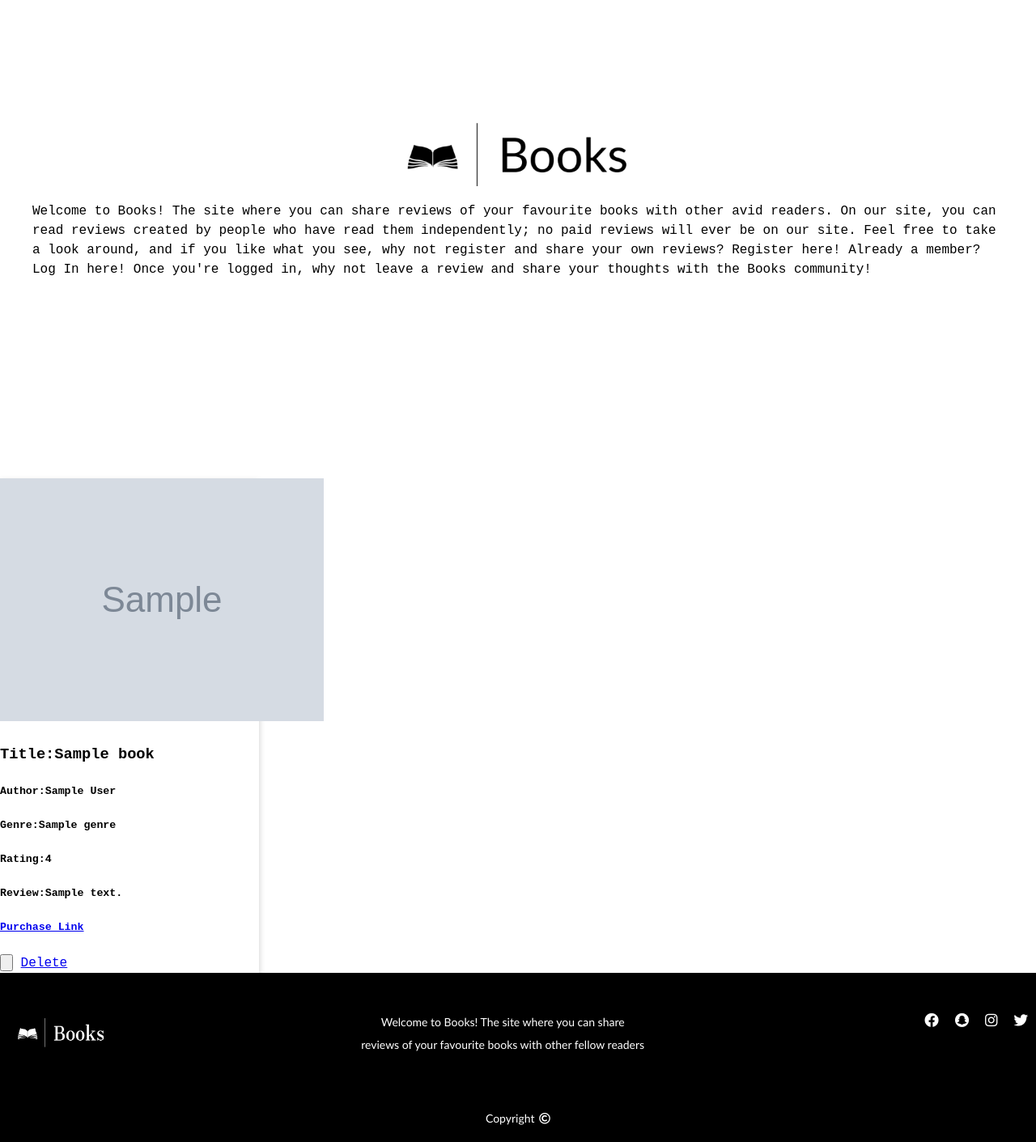
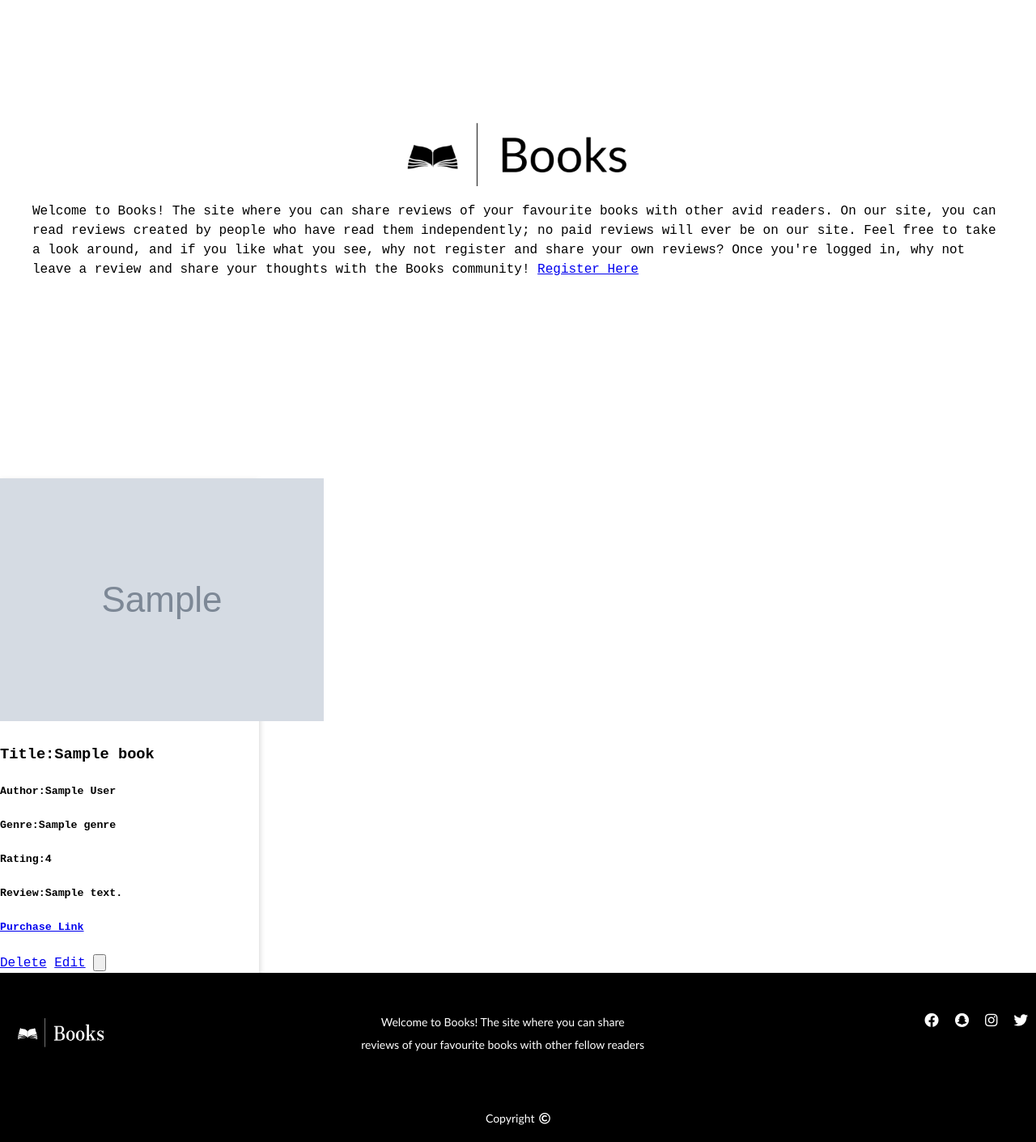
Before and after one commit to IzzySoprano/Books-MS3, a Flask app: page / in a window 1280 px wide. Shown: the part 151-1562 px from the top of the page at 81% size. Run offline with Flask 2, Linux system fonts and the light colour scheme; grey boxes marked "Sample" are stand-in pictures; a database or web service that is not in the repository returns one stand-in record (values such as "Sample title"); some libraries are stand-ins or nearby versions.

Commit message:
Added delete and edit

```diff
--- a/templates/home.html
+++ b/templates/home.html
@@ -13,19 +13,18 @@
 
     Feel free to take a look around, and if you like what you see, why not register and share your own reviews?
 
-    Register here! Already a member? Log In here!
-
-    Once you're logged in, why not leave a review and share your thoughts with the Books community!</p>
+    Once you're logged in, why not leave a review and share your thoughts with the Books community!
+    <a href="{{ url_for('register') }}">Register Here</a>
+  </p>
 </div>
 
 <!-- Book Reviews section-->
-
 <div class="book-container">
   {% for book in books_variable %}
 
   <div class="card">
     <img src=" {{ book.image_url }} ">
-    <div class="image">
+
       <div class="book-details">
         <h3> Title: {{- book.book_title -}}</h3>
         <h5> Author: {{- book.author -}}</h5>
@@ -34,14 +33,13 @@
         <h5> Review: {{- book.book_review -}}</h5>
         <h5> <a href="{{- book.purchase_link -}}"> Purchase Link </a></h5>
       </div>
-    </div>
 
-    <form action='' method="post">
+    <form action='{{ url_for('add_book') }}' method="method">
+      <a class="button" href='/delete_book/{{book._id}}'>Delete</a>
+      <a class="button" href='{{ url_for('edit_book', book_id=book._id) }}'>Edit</a>
       <input type="submit" value="">
-      <a href='/delete_book/{{book._id}}'>Delete</a>
     </form>
   </div>
-
   {% endfor %}
 </div>
 
```
